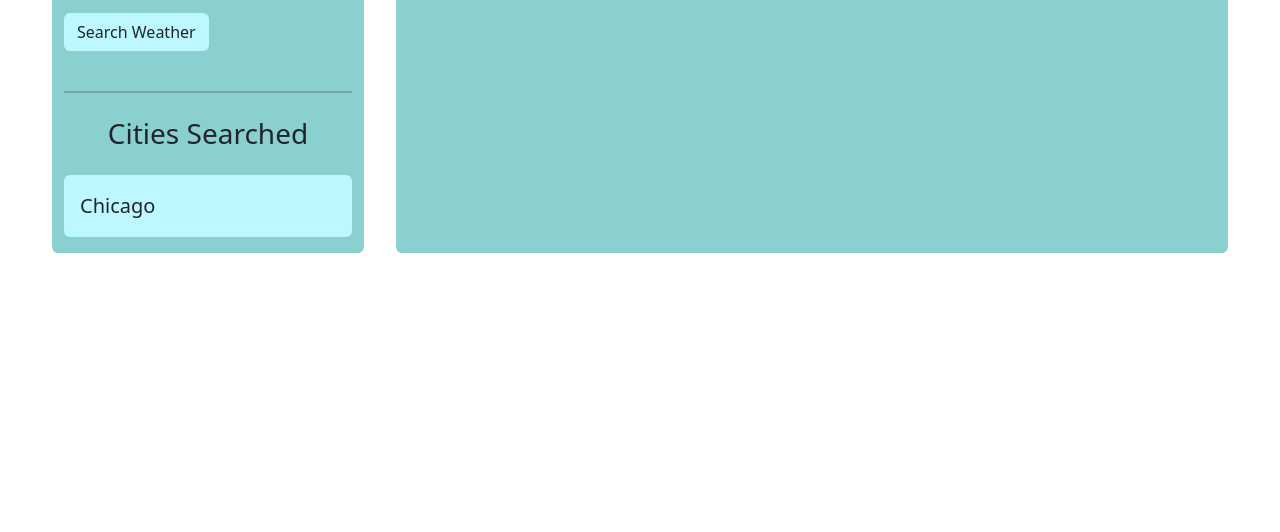
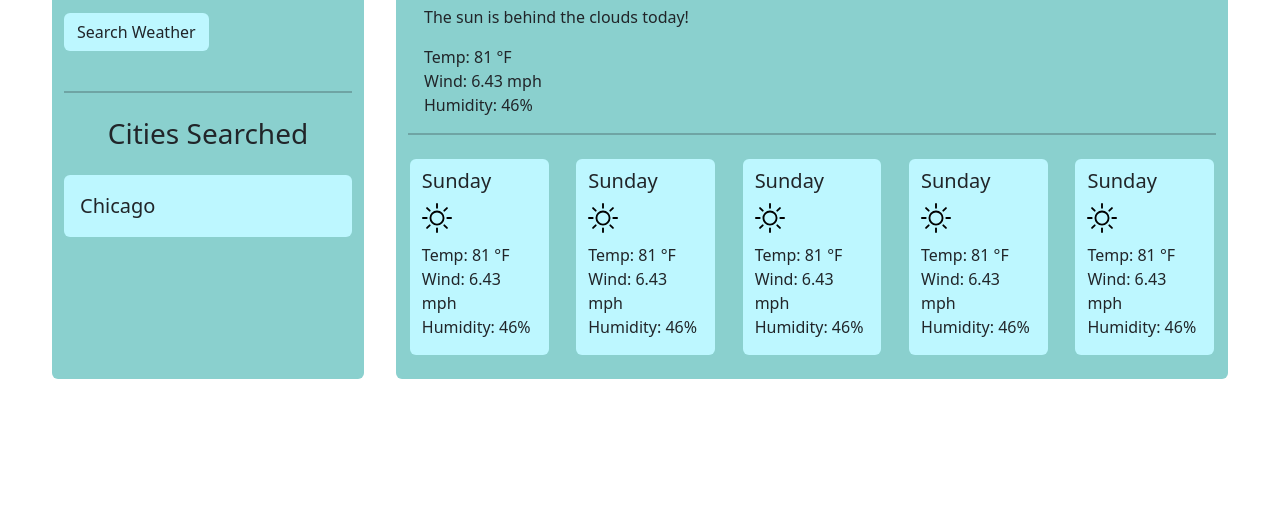
Before and after one commit to cmatthews3212/Weather-App, a website: page weather-app.html in a window 1280 px wide. Shown: the part 268-800 px from the top of the page. Drawn offline with nearby package versions, Linux system fonts and the light colour scheme.

Commit message:
Style weather data section

```diff
--- a/css/custom.css
+++ b/css/custom.css
@@ -31,7 +31,7 @@ aside form .btn:hover {
     color: white;
 }
 
-aside hr {
+ hr {
     background-color: var(--dark-grey);
     border-width: 2px;
 }
@@ -46,3 +46,28 @@ aside .history:hover {
     background-color: #4b595e;
     color: white;
 }
+
+main .top .icon {
+    width: 40px;
+}
+
+main .bottom .day {
+    background-color: var(--light-blue);
+}
+
+main .bottom h5 {
+    padding: 0;
+    margin: 10px 0px 10px 0px;
+}
+
+main .bottom img {
+    width: 30px;
+    margin-bottom: 10px;
+
+}
+
+ul {
+    list-style-type: none;
+    padding: 0;
+    margin-left: 0;
+}
--- a/weather-app.html
+++ b/weather-app.html
@@ -26,7 +26,64 @@
            <p class="test history rounded p-3">Chicago</p>
         </aside>
         <main class="col-8 m-3 rounded">
-            <p class="test">Test Content</p>
+            <div class="top m-3">
+                <h2>Chicago Today</h2>
+                <img class="icon" src="./icons/cloud.svg">
+                <p>The sun is behind the clouds today!</p>
+                <ul>
+                    <li>Temp: 81 °F </li>
+                    <li>Wind: 6.43 mph</li>
+                    <li>Humidity: 46%</li>
+                </ul>
+            </div>
+            <hr class="hr mb-4"/>
+            <div class="bottom row d-flex justify-content-around mb-4">
+                <div class="day col-2 rounded">
+                    <h5>Sunday</h5>
+                    <img src="./icons/brightness-high.svg">
+                    <ul>
+                        <li>Temp: 81 °F </li>
+                        <li>Wind: 6.43 mph</li>
+                        <li>Humidity: 46%</li>
+                    </ul>
+                </div>
+                <div class="day  col-2 rounded">
+                    <h5>Sunday</h5>
+                    <img src="./icons/brightness-high.svg">
+                    <ul>
+                        <li>Temp: 81 °F </li>
+                        <li>Wind: 6.43 mph</li>
+                        <li>Humidity: 46%</li>
+                    </ul>
+                </div>
+                <div class="day  col-2 rounded">
+                    <h5>Sunday</h5>
+                    <img src="./icons/brightness-high.svg">
+                    <ul>
+                        <li>Temp: 81 °F </li>
+                        <li>Wind: 6.43 mph</li>
+                        <li>Humidity: 46%</li>
+                    </ul>
+                </div>
+                <div class="day  col-2 rounded">
+                    <h5>Sunday</h5>
+                    <img src="./icons/brightness-high.svg">
+                    <ul>
+                        <li>Temp: 81 °F </li>
+                        <li>Wind: 6.43 mph</li>
+                        <li>Humidity: 46%</li>
+                    </ul>
+                </div>
+                <div class="day  col-2 rounded">
+                    <h5>Sunday</h5>
+                    <img src="./icons/brightness-high.svg">
+                    <ul>
+                        <li>Temp: 81 °F </li>
+                        <li>Wind: 6.43 mph</li>
+                        <li>Humidity: 46%</li>
+                    </ul>
+                </div>
+            </div>
         </main>
     </div>
 
```
Also changed, not shown: icons/brightness-high.svg (added), icons/cloud-drizzle.svg (added), icons/cloud-sun.svg (added), icons/cloud.svg (added).
